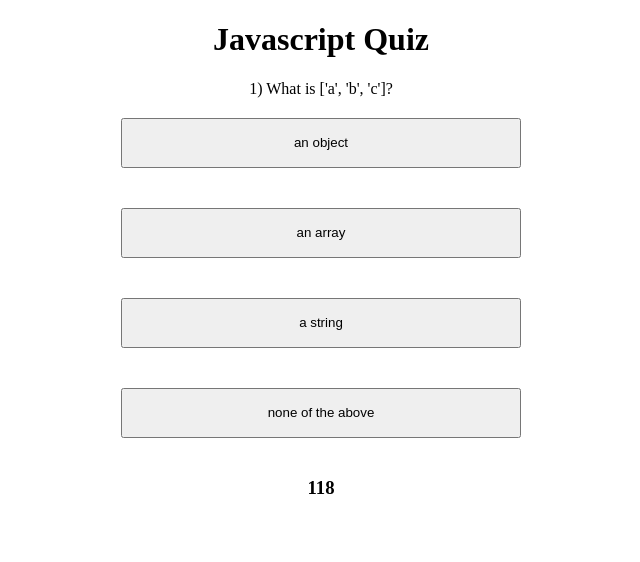
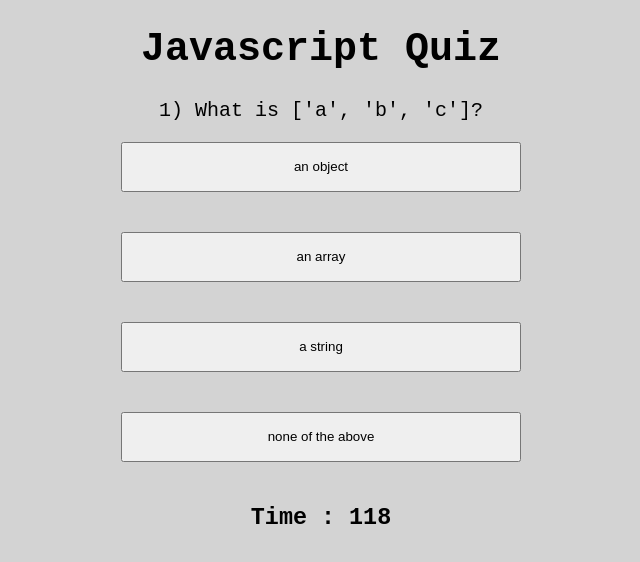
Before and after one commit to dbrainz/javascript-quiz, a plain HTML site: page index.html in a window 1280 px wide. Both pictures are taken after a click on the button "START". Shown: the whole page, without its empty margins (319-959 px from the left). Drawn offline with Linux system fonts and the light colour scheme.

Commit message:
Add CSS to page

```diff
--- a/assets/css/style.css
+++ b/assets/css/style.css
@@ -1,6 +1,9 @@
 
 body {
     text-align: center;
+    background-color: lightgray;
+    font-family: 'Courier New', Courier, monospace;
+    font-size: 20px;
 }
 
 .invisible {
@@ -8,7 +11,6 @@ body {
 }
 
 #highScoreList , li{
-
     list-style-type: none;
     padding: 0px;
     margin: 0px auto;
@@ -20,7 +22,7 @@ body {
     align-items: center;
     flex-direction: column;
 }
-#answer1Btn, #answer2Btn, #answer3Btn, #answer4Btn {
+#startBtn, #answer1Btn, #answer2Btn, #answer3Btn, #answer4Btn, #endScoreBtn, #highSubmitBtn {
     width: 400px;
     height: 50px;
     margin: 20px;
--- a/assets/js/script.js
+++ b/assets/js/script.js
@@ -1,6 +1,5 @@
 // Array of 10 questions along with the answer choices and which choice is correct
 // each question is an object
-// currently filled with test data - will replace with actual questions later
 
 var questions = [
     {
@@ -130,12 +129,12 @@ function startQuiz() {
     stopTimer=false;
     numCorrect=0;
 
-    timerEl.textContent = timerValue;
+    timerEl.textContent = "Time : " + timerValue;
     displayQuestion();
 
     var timerInterval = setInterval(function() {
         timerValue--;
-        timerEl.textContent = timerValue;
+        timerEl.textContent = "Time : " + timerValue;
         if (timerValue<=0) {
             clearInterval(timerInterval);
             gameEnd();
```
